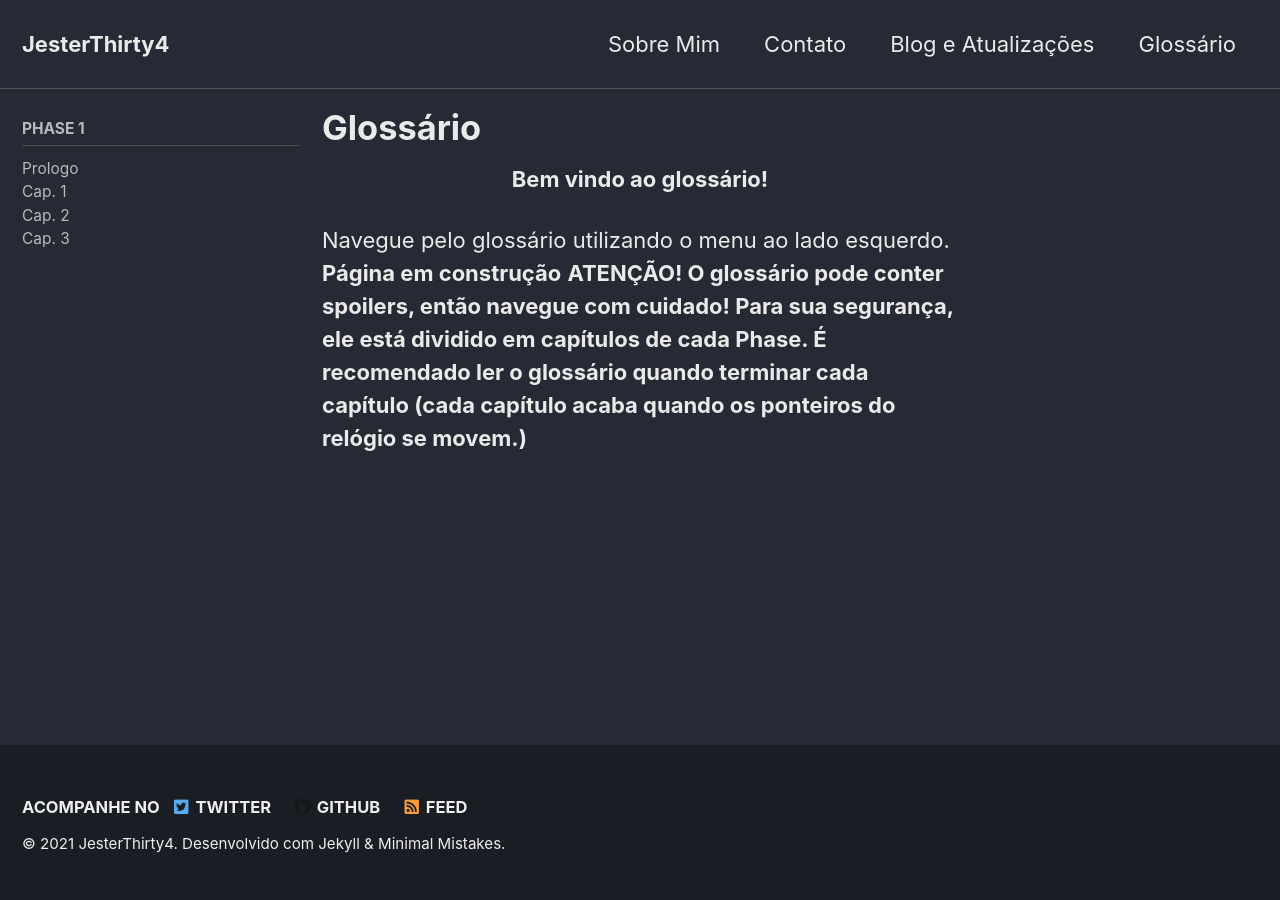
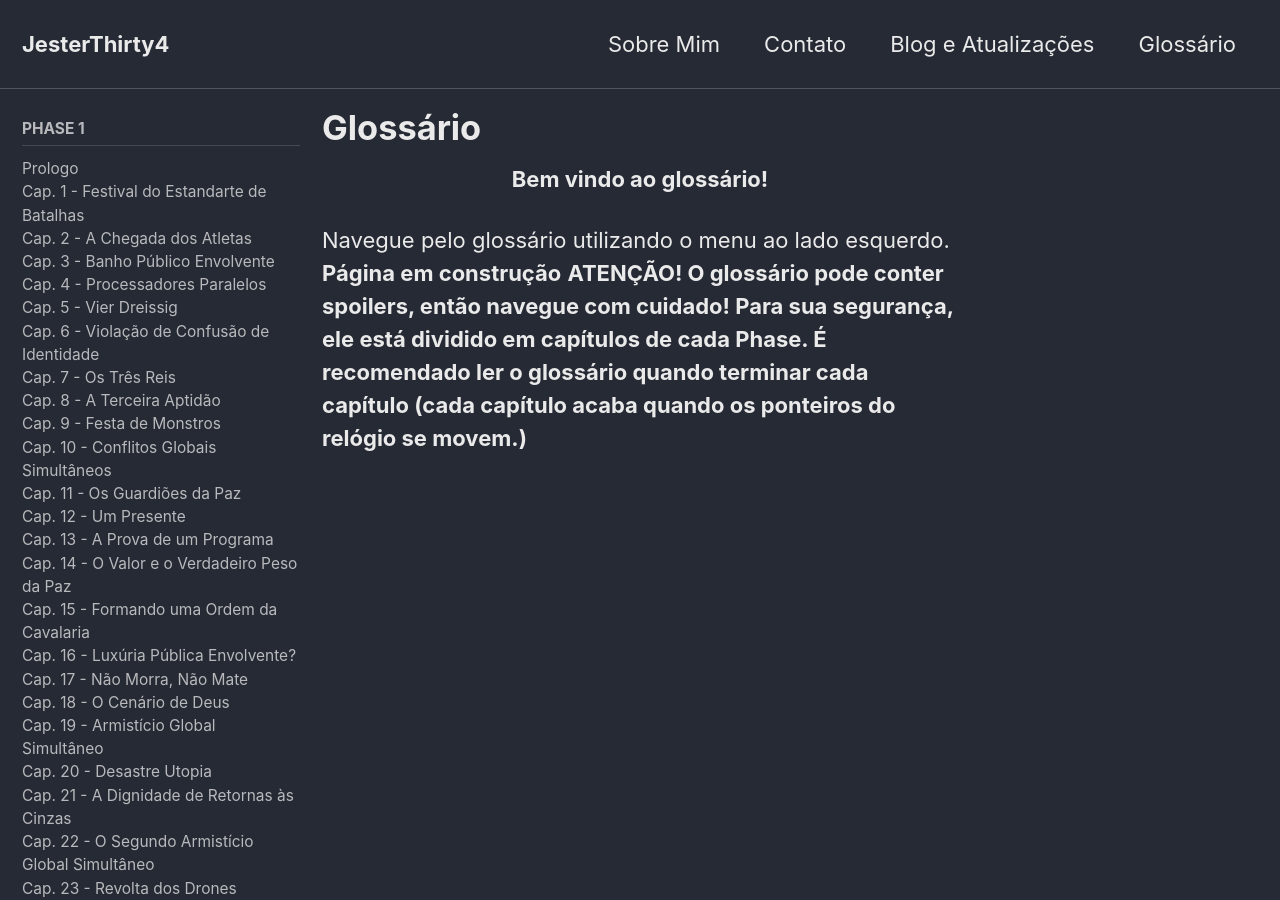
Before and after one commit to JesterThirty4/JesterThirty4.github.io, a Jekyll site: the page built from _pages/glossario.md, in a window 1280 px wide and 900 px high. Built offline with Jekyll 4.4.1, drawn with Linux system fonts in a browser that asks for light colours; cached includes are drawn as plain includes.

Commit message:
Update navigation.yml

```diff
--- a/_data/navigation.yml
+++ b/_data/navigation.yml
@@ -14,13 +14,59 @@ docs:
   - title: Phase 1
     children:
       - title: "Prologo"
-        url: /docs/quick-start-guide/
-      - title: "Cap. 1"
-        url: /docs/structure/
-      - title: "Cap. 2"
-        url: /docs/installation/
-      - title: "Cap. 3"
-        url: /docs/upgrading/
+        url: /_pages/gprologo/
+      - title: "Cap. 1 - Festival do Estandarte de Batalhas"
+        url: /_pages/gch1/
+      - title: "Cap. 2 - A Chegada dos Atletas"
+        url: /_pages/gch2/
+      - title: "Cap. 3 - Banho Público Envolvente"
+        url: /_pages/gch3/
+      - title: "Cap. 4 - Processadores Paralelos"
+        url: /_pages/gch4/
+      - title: "Cap. 5 - Vier Dreissig"
+        url: /_pages/gch5/
+      - title: "Cap. 6 - Violação de Confusão de Identidade"
+        url: /_pages/gch6/
+      - title: "Cap. 7 - Os Três Reis"
+        url: /_pages/gch7/
+      - title: "Cap. 8 - A Terceira Aptidão"
+        url: /_pages/gch8/
+      - title: "Cap. 9 - Festa de Monstros"
+        url: /_pages/gch9/
+      - title: "Cap. 10 - Conflitos Globais Simultâneos"
+        url: /_pages/gch10/
+      - title: "Cap. 11 - Os Guardiões da Paz"
+        url: /_pages/gch11/
+      - title: "Cap. 12 - Um Presente"
+        url: /_pages/gch12/
+      - title: "Cap. 13 - A Prova de um Programa"
+        url: /_pages/gch13/
+      - title: "Cap. 14 - O Valor e o Verdadeiro Peso da Paz"
+        url: /_pages/gch14/
+      - title: "Cap. 15 - Formando uma Ordem da Cavalaria"
+        url: /_pages/gch15/
+      - title: "Cap. 16 - Luxúria Pública Envolvente?"
+        url: /_pages/gch16/
+      - title: "Cap. 17 - Não Morra, Não Mate"
+        url: /_pages/gch17/
+      - title: "Cap. 18 - O Cenário de Deus"
+        url: /_pages/gch18/
+      - title: "Cap. 19 - Armistício Global Simultâneo"
+        url: /_pages/gch19/
+      - title: "Cap. 20 - Desastre Utopia"
+        url: /_pages/gch20/
+      - title: "Cap. 21 - A Dignidade de Retornas às Cinzas"
+        url: /_pages/gch21/
+      - title: "Cap. 22 - O Segundo Armistício Global Simultâneo"
+        url: /_pages/gch22/
+      - title: "Cap. 23 - Revolta dos Drones"
+        url: /_pages/gch23/
+      - title: "Cap. 24 - Lanche Infantil de Desastres Naturais"
+        url: /_pages/gch24/
+      - title: "Cap. 25 - A Hora da Profecia"
+        url: /_pages/gch25/
+      - title: "Fragmentos de Dados"
+        url: /_pages/gf/
   # - title: "Sample Collections"
   #   url: /collection-archive/
   # - title: "Sitemap"
```
